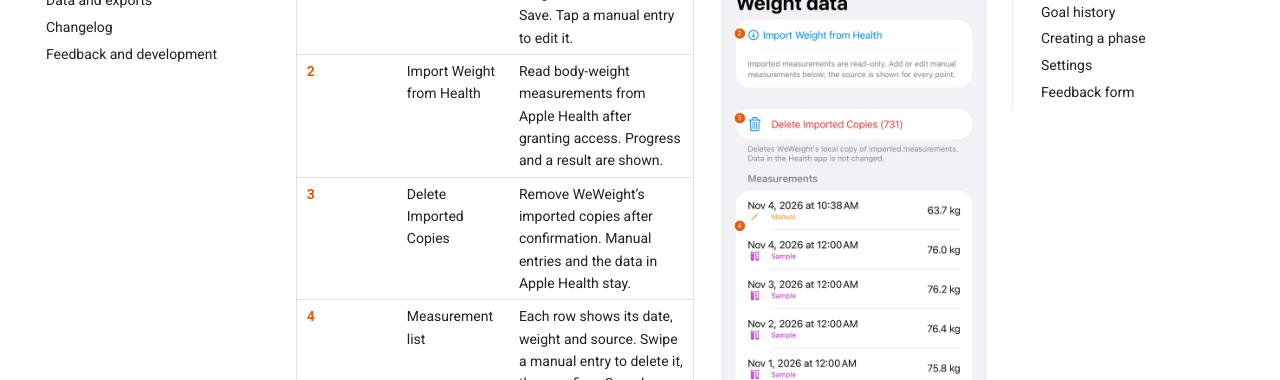
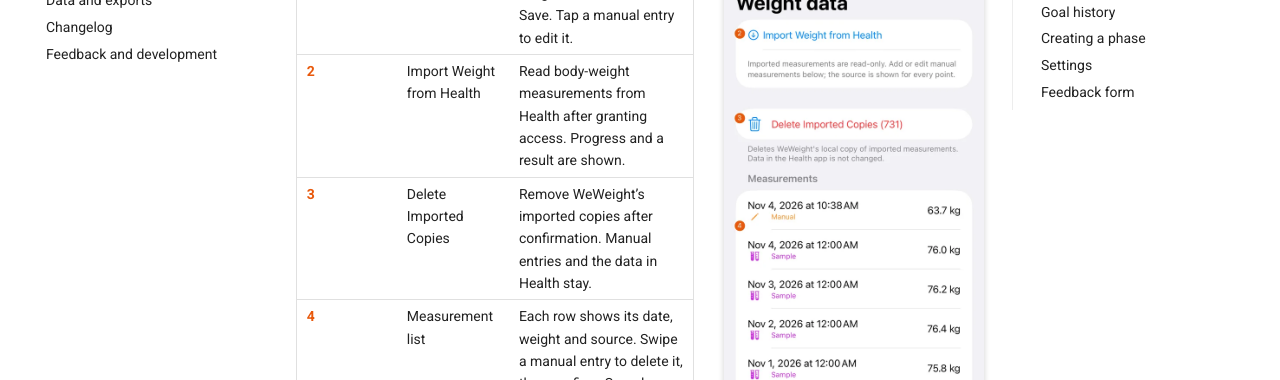
Before and after one commit to CyrilBlum/app-feedback, an MkDocs documentation site: the page built from docs/weweight/features.md, in a window 1280 px wide and 900 px high, scrolled down 968 px. Shown: the part 197-577 px from the top of the window. Built offline with MkDocs 1.6.1 and Material for MkDocs 9.7.7, drawn with Linux system fonts in a browser that asks for light colours; comment, search, counter and statistics services are not loaded.

Commit message:
Use Health consistently in WeWeight feature instructions

```diff
--- a/docs/weweight/features.md
+++ b/docs/weweight/features.md
@@ -35,8 +35,8 @@ The screenshots show fictional demonstration data in WeWeight 1.2 (9), captured
 | # | Element | Function |
 | --- | --- | --- |
 | 1 | Add measurement | Use + to enter a weight in kilograms and a date, then Save. Tap a manual entry to edit it. |
-| 2 | Import Weight from Health | Read body-weight measurements from Apple Health after granting access. Progress and a result are shown. |
-| 3 | Delete Imported Copies | Remove WeWeight’s imported copies after confirmation. Manual entries and the data in Apple Health stay. |
+| 2 | Import Weight from Health | Read body-weight measurements from Health after granting access. Progress and a result are shown. |
+| 3 | Delete Imported Copies | Remove WeWeight’s imported copies after confirmation. Manual entries and the data in Health stay. |
 | 4 | Measurement list | Each row shows its date, weight and source. Swipe a manual entry to delete it, then confirm. Sample labels appear only in these fictional demonstration captures. |
 
 </div>
```
